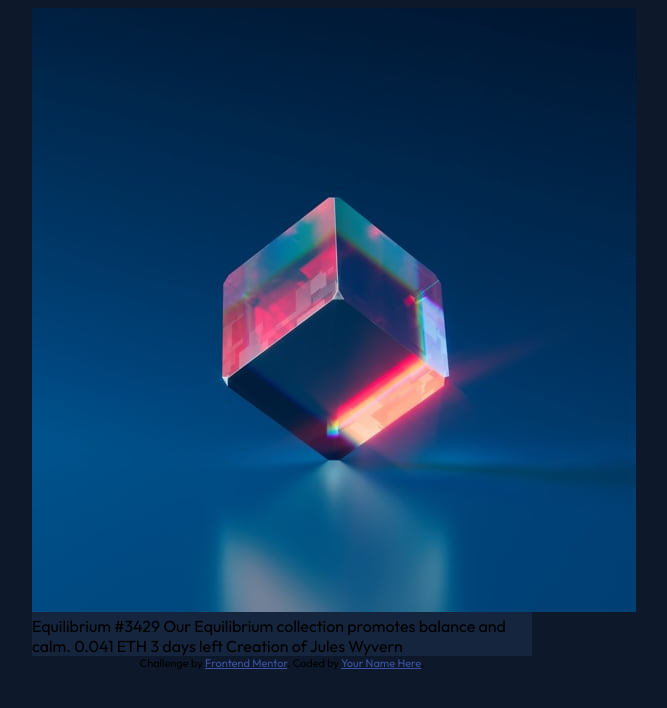
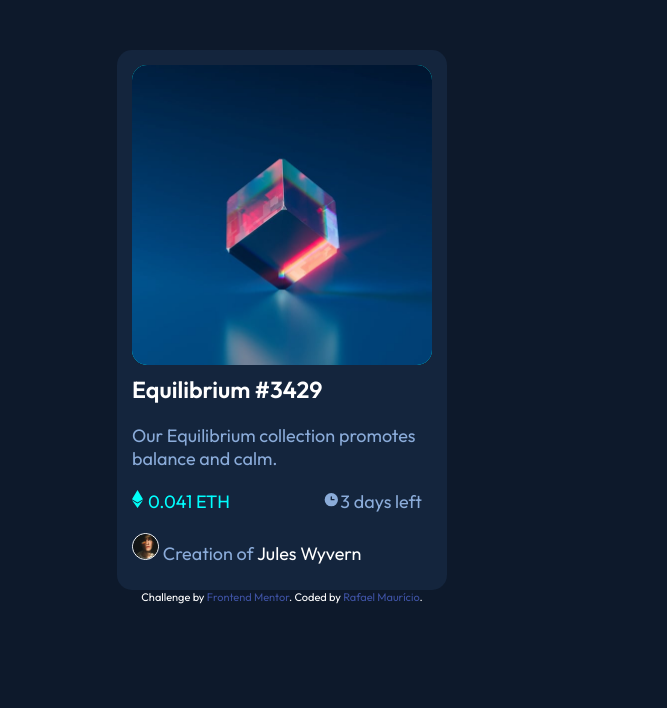
Before and after one commit to RafaelPMauricio/NFT-preview-card, a plain HTML site: page index.html in a window 1280 px wide. Shown: the whole page, without its empty margins (358-1025 px from the left). Drawn offline with Linux system fonts and the light colour scheme.

Commit message:
Site Pronto

```diff
--- a/estilos/style.css
+++ b/estilos/style.css
@@ -4,6 +4,8 @@
 
 *{
     font-family: 'Outfit', sans-serif;
+    margin: 0;
+    padding: 0;
 }
 
 html,body{
@@ -13,9 +15,85 @@ html,body{
 div{
     background-color: hsl(216, 50%, 16%);
     margin: auto;
-    width: 500px;
-
+    max-width: 300px;
+    border-radius: 15px;
+    padding: 15px;
+    margin-top: 50px;
 }
 
-.attribution { font-size: 11px; text-align: center; }
+div > div{
+    margin: 0;
+    padding: 0;
+    background-color: cyan;
+    position: relative;
+}
+
+h1{
+    font-size: 1.45em;
+    padding: 10px 0;
+}
+
+p{
+    font-size: 18px;
+    padding: 10px 0;
+    color: hsl(215, 51%, 70%);
+}
+
+#valor{
+    color: cyan;
+    padding-left: 5px;
+}
+
+#tempo{
+    text-align: right;
+    padding-left: 90px;
+}
+
+#valor, #tempo{
+    display: inline-block;
+}
+
+img#equilibrium{
+    max-width: 100%;
+    display: block;
+    margin: auto;
+    border-radius: 15px;
+    transition: .5s ease;
+    backface-visibility: hidden;
+}
+
+img#view{
+    position: absolute;
+    top: 42%;
+    left: 42%;
+    opacity: 0;
+}
+
+div > div:hover #equilibrium{
+    opacity: 0.5;
+}
+
+div > div:hover #view{
+    opacity: 1;
+}
+
+p > img#credit{
+    border: 1px solid white;
+    border-radius: 50%;
+    width: 25px;
+}
+
+a{
+    text-decoration: none;
+}
+
+.hover{
+    color: white;
+}
+
+.hover:hover{
+    color: cyan;
+}
+
+.attribution { font-size: 11px; text-align: center; color: white;}
 .attribution a { color: hsl(228, 45%, 44%); }
--- a/index.html
+++ b/index.html
@@ -14,18 +14,21 @@
 <body>
 
   <div>
-    <img src="images/image-equilibrium.jpg" alt="">
-    Equilibrium #3429
-    Our Equilibrium collection promotes balance and calm.
-    0.041 ETH
-    3 days left
+    <div>
+      <img src="images/image-equilibrium.jpg" alt="Equilibrium" id="equilibrium">
+      <img src="images/icon-view.svg" alt="" id="view">
+    </div>
+    <h1 class="hover">Equilibrium #3429</h1>
+    <p>Our Equilibrium collection promotes balance and calm.</p>
+    <img src="images/icon-ethereum.svg" alt="ethereum"><p id="valor">0.041 ETH</p>
+    <p id="tempo"><img src="images/icon-clock.svg" alt="relogio">3 days left</p>
 
-    Creation of Jules Wyvern
+    <p><img src="images/image-avatar.png" alt="Jules Wyvern" id="credit"> Creation of <a href="#" class="hover">Jules Wyvern</a></p>
   </div>
 
   <footer class="attribution">
     Challenge by <a href="https://www.frontendmentor.io?ref=challenge" target="_blank">Frontend Mentor</a>.
-    Coded by <a href="#">Your Name Here</a>.
+    Coded by <a href="https://github.com/RafaelPMauricio">Rafael Maurício</a>.
   </footer>
 </body>
 </html>
```
